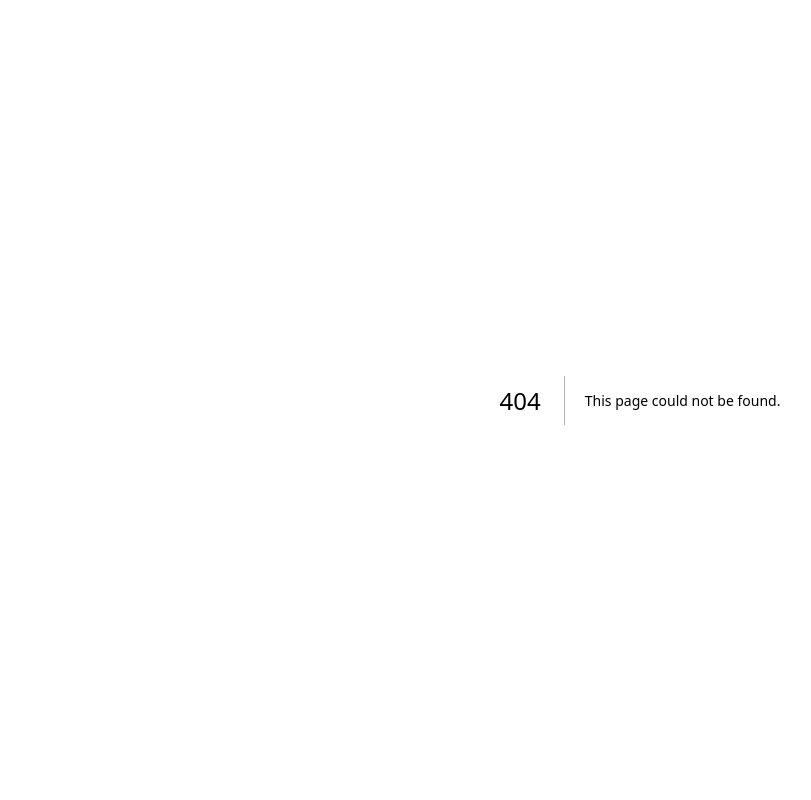
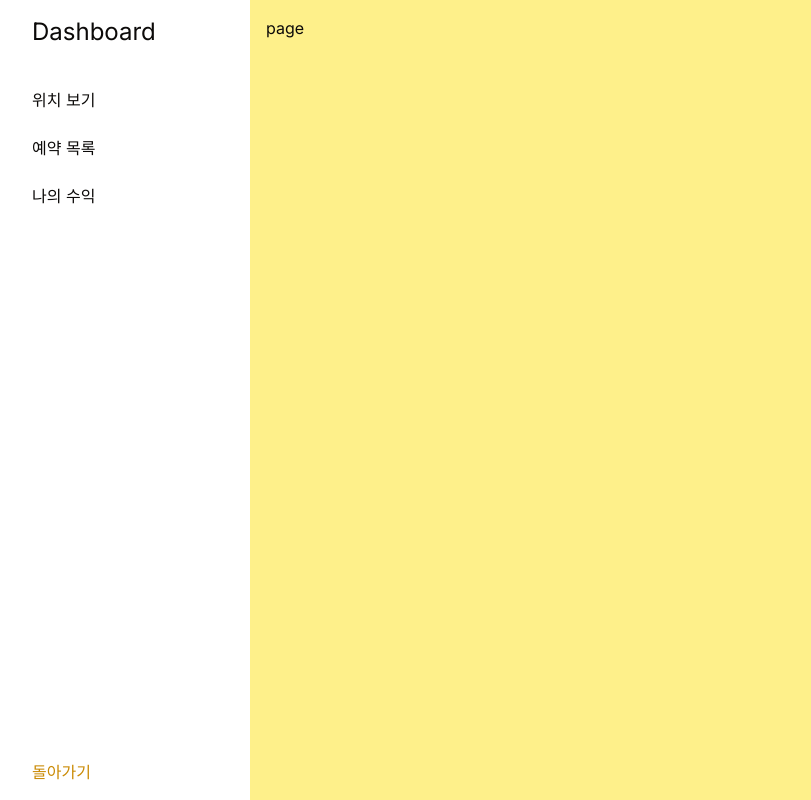
Before and after one commit to thefigtree/jin-parking-nextjs, a Next.js app: page /dashboard/locations/map in a window 1280 px wide. Before the commit this address had no page. Shown: the whole page, without its empty margins (0-811 px from the left). Built offline with nearby package versions, Linux system fonts and the light colour scheme.

Commit message:
Feat: 추가 Dashboard Sidebar Router

```diff
--- /dev/null
+++ b/src/app/dashboard/bookings/page.tsx
@@ -0,0 +1,3 @@
+export default function page() {
+  return <div>page</div>;
+}
--- /dev/null
+++ b/src/app/dashboard/locations/map/page.tsx
@@ -0,0 +1,3 @@
+export default function LocationMapPage() {
+  return <div>page</div>;
+}
--- /dev/null
+++ b/src/app/dashboard/locations/page.tsx
@@ -0,0 +1,3 @@
+export default function Page() {
+  return <div>page</div>;
+}
--- /dev/null
+++ b/src/app/dashboard/locations/title/page.tsx
@@ -0,0 +1,3 @@
+export default function LocationTitlePage() {
+  return <div>page</div>;
+}
--- a/src/app/dashboard/page.tsx
+++ b/src/app/dashboard/page.tsx
@@ -1,3 +1,5 @@
-export default function Dashboard() {
-  return <div>page</div>;
+import LocationTitlePage from "./locations/title/page";
+
+export default function Page() {
+  return <LocationTitlePage></LocationTitlePage>;
 }
--- /dev/null
+++ b/src/app/dashboard/revenues/page.tsx
@@ -0,0 +1,3 @@
+export default function page() {
+  return <div>page</div>;
+}
--- a/src/components/link-active.tsx
+++ b/src/components/link-active.tsx
@@ -15,7 +15,7 @@ export default function LinkActive({ children, href }: Props) {
 
   return (
     <Link href={href} className={`${isActive}`}>
-      <div className={cn("px-4 py-2 rounded-md hover:bg-yellow-950", isActive)}>
+      <div className={cn("px-4 py-2 rounded-md hover:bg-yellow-100", isActive)}>
         {children}
       </div>
     </Link>
--- a/src/components/sidebar.tsx
+++ b/src/components/sidebar.tsx
@@ -1,4 +1,5 @@
 import Link from "next/link";
+import LinkActive from "./link-active";
 
 export interface MenuItem {
   id: string;
@@ -12,6 +13,24 @@ export default function Sidebar() {
       <h1 className="text-2xl pl-4">
         <Link href="/dashboard">Dashboard</Link>
       </h1>
+
+      <div className="flex flex-col justify-between h-full">
+        <ul className="w-full pt-8 space-y-2 flex flex-col">
+          <li>
+            <LinkActive href="/dashboard/locations/title">위치 보기</LinkActive>
+          </li>
+
+          <li>
+            <LinkActive href="/dashboard/bookings">예약 목록</LinkActive>
+          </li>
+
+          <li>
+            <LinkActive href="/dashboard/revenues">나의 수익</LinkActive>
+          </li>
+        </ul>
+
+        <div className="pl-4 text-yellow-600">돌아가기</div>
+      </div>
     </div>
   );
 }
```
